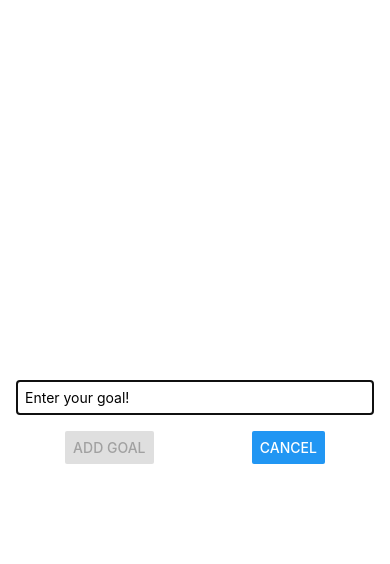
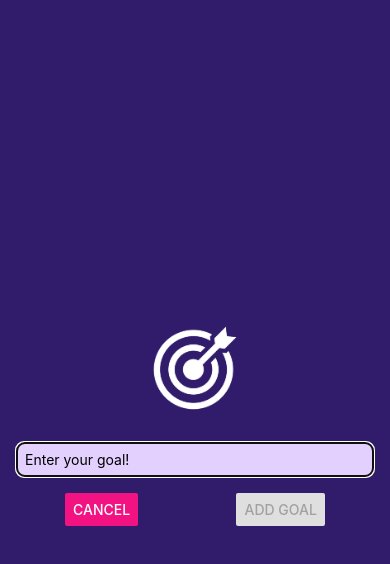
Before and after one commit to mongy92/react-native-the-practical-guide-course-typescript, a React Native app in the folder GoalsApp/: screen / in a window 390 px wide. Both pictures are taken after a click on the button "ADD NEW GOAL". Shown: the top 564 px of the page. Built offline with nearby package versions, Linux system fonts and the light colour scheme.

Commit message:
chapter2: adjust image & colors

```diff
--- a/GoalsApp/App.tsx
+++ b/GoalsApp/App.tsx
@@ -1,3 +1,4 @@
+import { StatusBar } from 'expo-status-bar';
 import { useState } from 'react';
 import {
   Button,
@@ -34,11 +35,13 @@
     return <GoalItem item={item} onDeleteGoal={deleteGoalHandler} />;
   }
   return (
+    <>
+      <StatusBar style='light' />
       <View style={styles.container}>
         <Button
           title='Add New Goal'
           onPress={openNewGoalModal}
-        color={'#5e0acc'}
+          color={'#EEE5E9'}
         />
         <GoalInput
           onAddGoal={addGoalHandler}
@@ -53,6 +56,7 @@
           />
         </View>
       </View>
+    </>
   );
 }
 
--- a/GoalsApp/app.json
+++ b/GoalsApp/app.json
@@ -6,6 +6,7 @@
     "orientation": "portrait",
     "icon": "./assets/icon.png",
     "userInterfaceStyle": "light",
+    "backgroundColor": "#1e085a",
     "splash": {
       "image": "./assets/splash.png",
       "resizeMode": "contain",
@@ -14,9 +15,7 @@
     "updates": {
       "fallbackToCacheTimeout": 0
     },
-    "assetBundlePatterns": [
-      "**/*"
-    ],
+    "assetBundlePatterns": ["**/*"],
     "ios": {
       "supportsTablet": true
     },
--- a/GoalsApp/components/GoalInput.tsx
+++ b/GoalsApp/components/GoalInput.tsx
@@ -1,4 +1,11 @@
-import { Button, Modal, StyleSheet, TextInput, View } from 'react-native';
+import {
+  Button,
+  Modal,
+  StyleSheet,
+  TextInput,
+  View,
+  Image
+} from 'react-native';
 import React, { FC, useState } from 'react';
 
 interface Props {
@@ -18,6 +25,10 @@
   return (
     <Modal visible={visible} animationType='slide'>
       <View style={styles.inputContainer}>
+        <Image
+          source={require('../assets/images/goal.png')}
+          style={styles.image}
+        />
         <TextInput
           placeholder='Enter your goal!'
           style={styles.input}
@@ -25,12 +36,14 @@
           value={inputText}
         />
         <View style={styles.buttons}>
+          <Button title='Cancel' onPress={onClose} color='#F31282' />
+
           <Button
             title='Add goal'
             onPress={addGoalHandler}
             disabled={inputText.trim().length === 0}
+            color='#B180F0'
           />
-          <Button title='Cancel' onPress={onClose} />
         </View>
       </View>
     </Modal>
@@ -43,12 +56,21 @@
   inputContainer: {
     flex: 1,
     justifyContent: 'center',
-    padding: 16
+    padding: 16,
+    backgroundColor: '#311b6b'
+  },
+  image: {
+    width: 100,
+    height: 100,
+    marginBottom: 24,
+    alignSelf: 'center'
   },
   input: {
     width: '100%',
     borderWidth: 1,
-    borderColor: '#ccc',
+    borderColor: '#e4d0ff',
+    backgroundColor: '#e4d0ff',
+    borderRadius: 8,
     padding: 8
   },
   buttons: {
```
Also changed, not shown: GoalsApp/assets/images/goal.png (added). Lines whose indentation alone changed are shown as unchanged.
